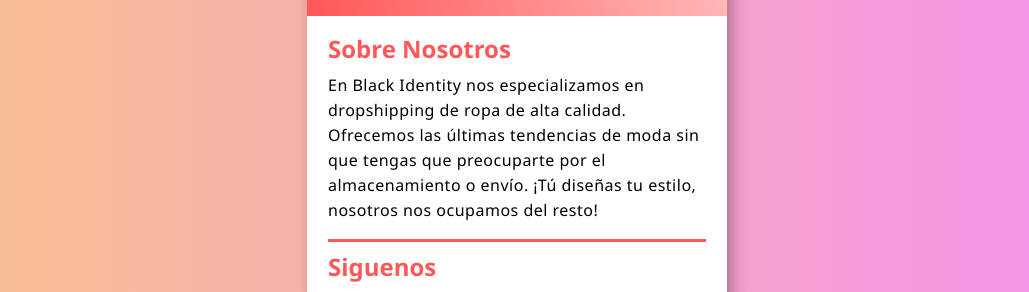
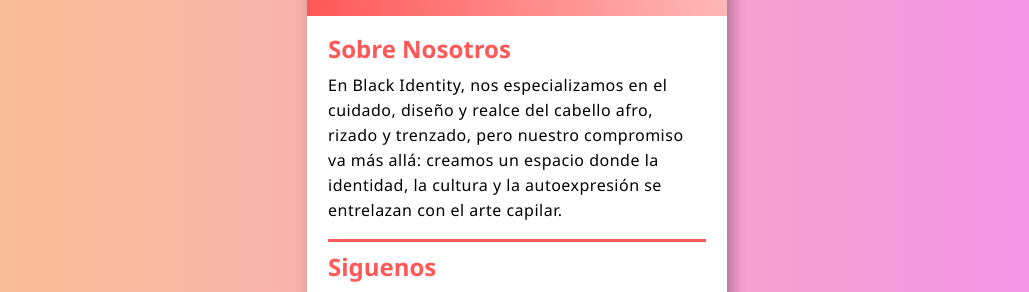
Before and after one commit to liandeveloper/dbc_black_identity, a plain HTML site: page index.html in a window 1280 px wide. Shown: the part 343-635 px from the top of the page, without its empty margins (123-1152 px from the left). Drawn offline with nearby package versions, Linux system fonts and the light colour scheme.

Commit message:
Update index.html

```diff
--- a/index.html
+++ b/index.html
@@ -150,7 +150,7 @@
         <section class="info">
             <h3>Sobre Nosotros</h3>
             <p>
-                En Black Identity nos especializamos en dropshipping de ropa de alta calidad. Ofrecemos las últimas tendencias de moda sin que tengas que preocuparte por el almacenamiento o envío. ¡Tú diseñas tu estilo, nosotros nos ocupamos del resto!
+                En Black Identity, nos especializamos en el cuidado, diseño y realce del cabello afro, rizado y trenzado, pero nuestro compromiso va más allá: creamos un espacio donde la identidad, la cultura y la autoexpresión se entrelazan con el arte capilar.
             </p>
         </section>
         <!-- Social Medias -->
```
